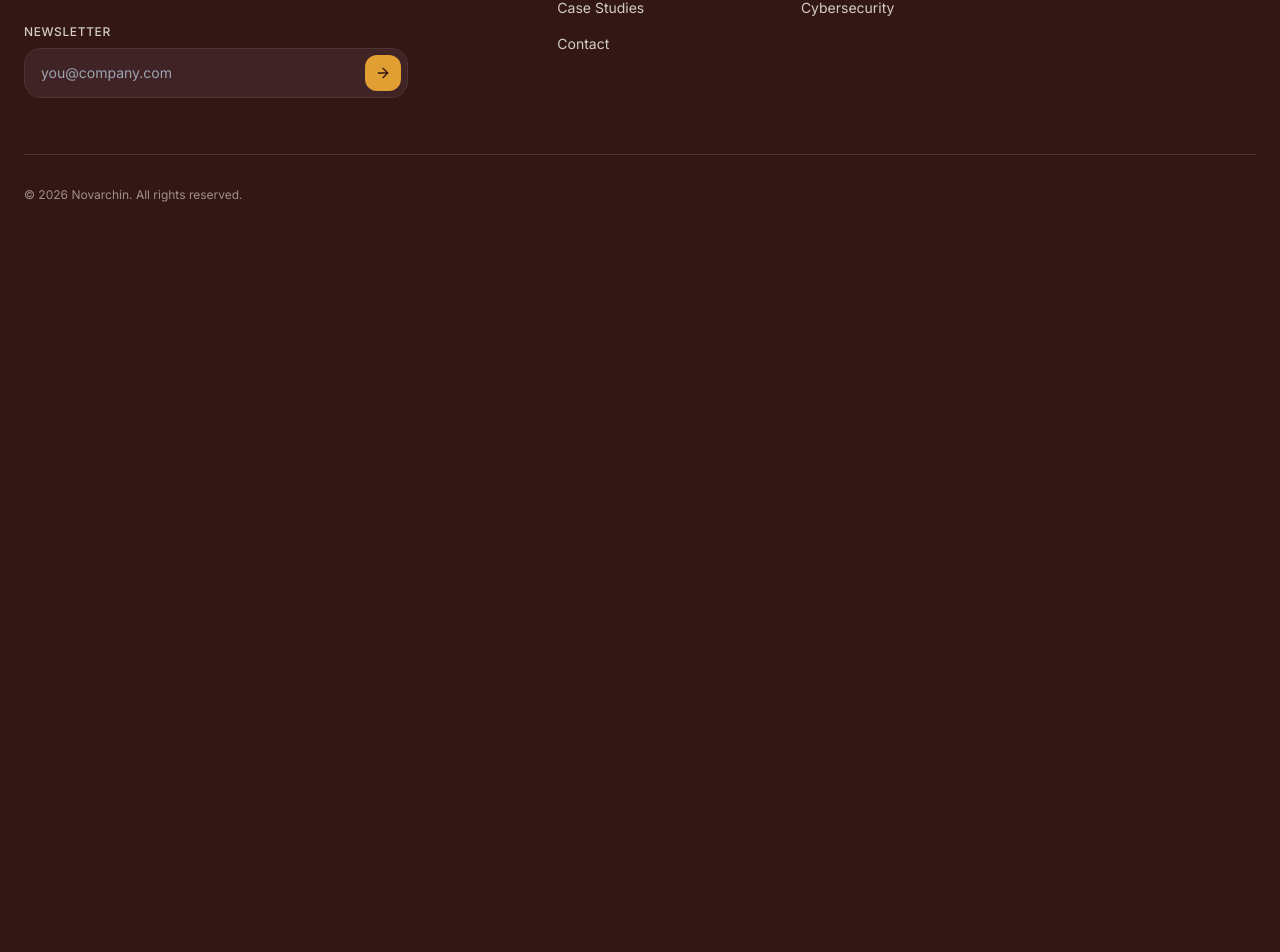
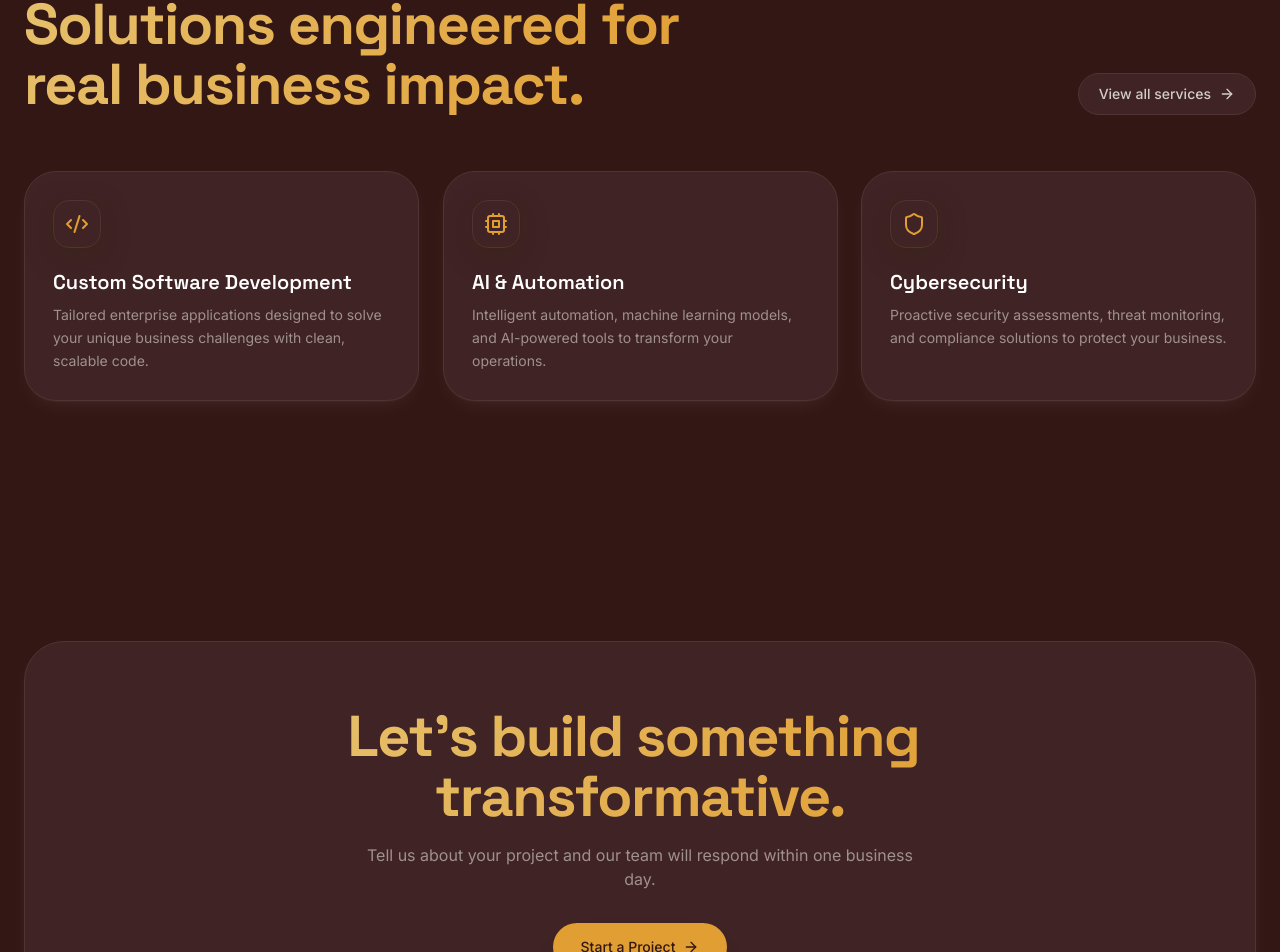
Before and after one commit to Kingloic250/Novarchin, a React (Vite) app: page / in a window 1280 px wide. Shown: the part 1349-2301 px from the top of the page. Before the commit the page ends 1616 px from the top, so only its background shows below. Built offline with nearby package versions, Linux system fonts and the light colour scheme.

Commit message:
add contact form backend via vercel serverless + resend

```diff
--- a/package.json
+++ b/package.json
@@ -21,6 +21,7 @@
     "react-dom": "^18.3.1",
     "react-hook-form": "^7.82.0",
     "react-router-dom": "^7.18.1",
+    "resend": "^6.20.0",
     "tailwind-merge": "^3.6.0",
     "zod": "^4.4.3"
   },
@@ -28,6 +29,7 @@
     "@eslint/js": "^9.9.1",
     "@types/react": "^18.3.5",
     "@types/react-dom": "^18.3.0",
+    "@vercel/node": "^5.10.1",
     "@vitejs/plugin-react": "^4.3.1",
     "autoprefixer": "^10.4.18",
     "eslint": "^9.9.1",
--- a/src/components/sections/ContactForm.tsx
+++ b/src/components/sections/ContactForm.tsx
@@ -14,6 +14,7 @@ const schema = z.object({
   email: z.string().email('Enter a valid email address'),
   projectType: z.string().min(1, 'Select a project type'),
   message: z.string().min(10, 'Tell us a bit more (min 10 characters)'),
+  website: z.string().optional(),
 });
 
 type FormValues = z.infer<typeof schema>;
@@ -70,6 +71,7 @@ const inputClass =
 
 export function ContactForm() {
   const [submitted, setSubmitted] = useState(false);
+  const [submitError, setSubmitError] = useState<string | null>(null);
 
   const {
     register,
@@ -78,11 +80,38 @@ export function ContactForm() {
     reset,
   } = useForm<FormValues>({ resolver: zodResolver(schema) });
 
-  const onSubmit = async () => {
-    await new Promise((r) => setTimeout(r, 1500));
-    setSubmitted(true);
-    reset();
-    setTimeout(() => setSubmitted(false), 8000);
+  const onSubmit = async (values: FormValues) => {
+    setSubmitError(null);
+    const showSuccess = () => {
+      setSubmitted(true);
+      reset();
+      setTimeout(() => setSubmitted(false), 8000);
+    };
+    try {
+      const res = await fetch('/api/contact', {
+        method: 'POST',
+        headers: { 'Content-Type': 'application/json' },
+        body: JSON.stringify(values),
+      });
+      if (!res.ok && res.status === 404 && import.meta.env.DEV) {
+        showSuccess();
+        return;
+      }
+      if (!res.ok) {
+        const data = await res.json().catch(() => null);
+        setSubmitError(
+          data?.error ?? 'Something went wrong. Please try again.',
+        );
+        return;
+      }
+      showSuccess();
+    } catch {
+      if (import.meta.env.DEV) {
+        showSuccess();
+        return;
+      }
+      setSubmitError('Network error. Please try again.');
+    }
   };
 
   return (
@@ -189,6 +218,14 @@ export function ContactForm() {
                       className="space-y-5"
                       noValidate
                     >
+                      <input
+                        type="text"
+                        tabIndex={-1}
+                        autoComplete="off"
+                        aria-hidden="true"
+                        className="hidden"
+                        {...register('website')}
+                      />
                       <div className="grid grid-cols-1 gap-5 sm:grid-cols-2">
                         <Field label="Name" error={errors.name?.message} htmlFor="name">
                           <input
@@ -246,6 +283,19 @@ export function ContactForm() {
                         />
                       </Field>
 
+                      <AnimatePresence>
+                        {submitError && (
+                          <motion.p
+                            initial={{ opacity: 0, y: -4 }}
+                            animate={{ opacity: 1, y: 0 }}
+                            exit={{ opacity: 0 }}
+                            className="text-sm font-medium text-amber-400"
+                          >
+                            {submitError}
+                          </motion.p>
+                        )}
+                      </AnimatePresence>
+
                       <button
                         type="submit"
                         disabled={isSubmitting}
--- a/src/pages/HomePage.tsx
+++ b/src/pages/HomePage.tsx
@@ -1,11 +1,118 @@
+import { Link } from 'react-router-dom';
+import { Code2, Cpu, Shield, ArrowRight } from 'lucide-react';
 import { Hero } from '@/components/hero/Hero';
 import { Stats } from '@/components/sections/Stats';
+import { SectionReveal, RevealItem } from '@/components/SectionReveal';
+import { RevealWords } from '@/components/RevealWords';
+import { TiltCard } from '@/components/TiltCard';
+
+const featuredServices = [
+  {
+    icon: <Code2 className="h-6 w-6" />,
+    title: 'Custom Software Development',
+    description: 'Tailored enterprise applications designed to solve your unique business challenges with clean, scalable code.',
+  },
+  {
+    icon: <Cpu className="h-6 w-6" />,
+    title: 'AI & Automation',
+    description: 'Intelligent automation, machine learning models, and AI-powered tools to transform your operations.',
+  },
+  {
+    icon: <Shield className="h-6 w-6" />,
+    title: 'Cybersecurity',
+    description: 'Proactive security assessments, threat monitoring, and compliance solutions to protect your business.',
+  },
+];
+
+function ServicesPreview() {
+  return (
+    <section id="services-preview" className="section-glow-left relative py-24 sm:py-32">
+      <div className="mx-auto max-w-7xl px-6">
+        <SectionReveal className="mb-14 flex flex-col gap-6 md:flex-row md:items-end md:justify-between">
+          <RevealItem className="max-w-2xl">
+            <span className="text-xs font-medium uppercase tracking-[0.2em] text-amber-600 dark:text-amber-300">
+              What We Do
+            </span>
+            <RevealWords
+              text="Solutions engineered for real business impact."
+              as="h2"
+              className="mt-4 font-display text-display font-bold text-gradient"
+            />
+          </RevealItem>
+          <RevealItem>
+            <Link
+              to="/services"
+              className="group inline-flex shrink-0 items-center gap-2 rounded-full border border-sand-300 bg-sand-50 px-5 py-2.5 text-sm font-medium text-ink-soft transition-colors hover:border-amber-400 hover:text-amber-400"
+            >
+              View all services
+              <ArrowRight className="h-4 w-4 transition-transform group-hover:translate-x-0.5" />
+            </Link>
+          </RevealItem>
+        </SectionReveal>
+
+        <SectionReveal className="grid grid-cols-1 gap-6 md:grid-cols-3">
+          {featuredServices.map((s) => (
+            <RevealItem key={s.title}>
+              <TiltCard className="group relative h-full rounded-4xl border border-sand-300 bg-sand-50 p-7 shadow-soft">
+                <span className="grid h-12 w-12 place-items-center rounded-2xl border border-sand-300 bg-sand-50 text-amber-400 shadow-glow transition-transform duration-300 group-hover:scale-110">
+                  {s.icon}
+                </span>
+                <h3 className="relative mt-5 font-display text-xl font-semibold text-ink">
+                  {s.title}
+                </h3>
+                <p className="relative mt-2 text-sm leading-relaxed text-ink-muted">
+                  {s.description}
+                </p>
+              </TiltCard>
+            </RevealItem>
+          ))}
+        </SectionReveal>
+      </div>
+    </section>
+  );
+}
+
+function CTA() {
+  return (
+    <section className="section-glow-left relative py-24 sm:py-28">
+      <div className="mx-auto max-w-7xl px-6">
+        <SectionReveal className="relative overflow-hidden rounded-5xl border border-sand-300 bg-sand-50 p-10 text-center shadow-soft sm:p-16">
+          <div className="pointer-events-none absolute -right-20 -top-20 h-60 w-60 rounded-full bg-amber-400/10 blur-3xl" />
+          <div className="pointer-events-none absolute -bottom-20 -left-20 h-60 w-60 rounded-full bg-amber-400/10 blur-3xl" />
+          <RevealItem>
+            <RevealWords
+              text="Let's build something transformative."
+              as="h2"
+              className="mx-auto max-w-2xl font-display text-display font-bold text-gradient"
+            />
+          </RevealItem>
+          <RevealItem>
+            <p className="mx-auto mt-4 max-w-xl text-ink-muted">
+              Tell us about your project and our team will respond within one business day.
+            </p>
+          </RevealItem>
+          <RevealItem>
+            <Link
+              to="/contact"
+              className="group mt-8 inline-flex items-center gap-2 rounded-full bg-amber-400 px-7 py-3.5 text-sm font-medium text-white shadow-lift transition-all hover:bg-amber-500 dark:text-sand-100"
+            >
+              Start a Project
+              <ArrowRight className="h-4 w-4 transition-transform group-hover:translate-x-0.5" />
+            </Link>
+          </RevealItem>
+        </SectionReveal>
+      </div>
+    </section>
+  );
+}
 
 export function HomePage() {
   return (
     <>
       <Hero />
       <Stats />
+      <ServicesPreview />
+      <CTA />
     </>
   );
 }
```
Also changed, not shown: api/contact.ts (added, +108 -0 lines), 2 other files (tests, documents, lock files or other folders).
